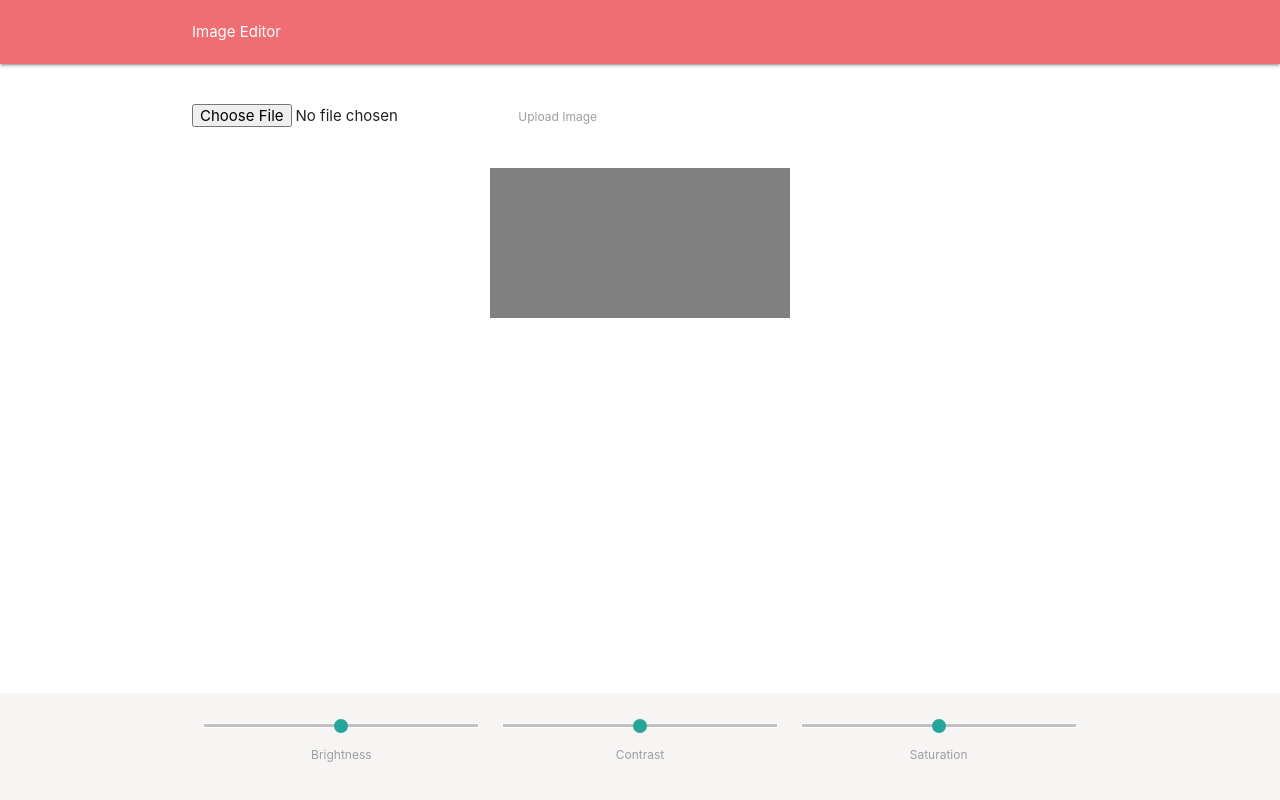
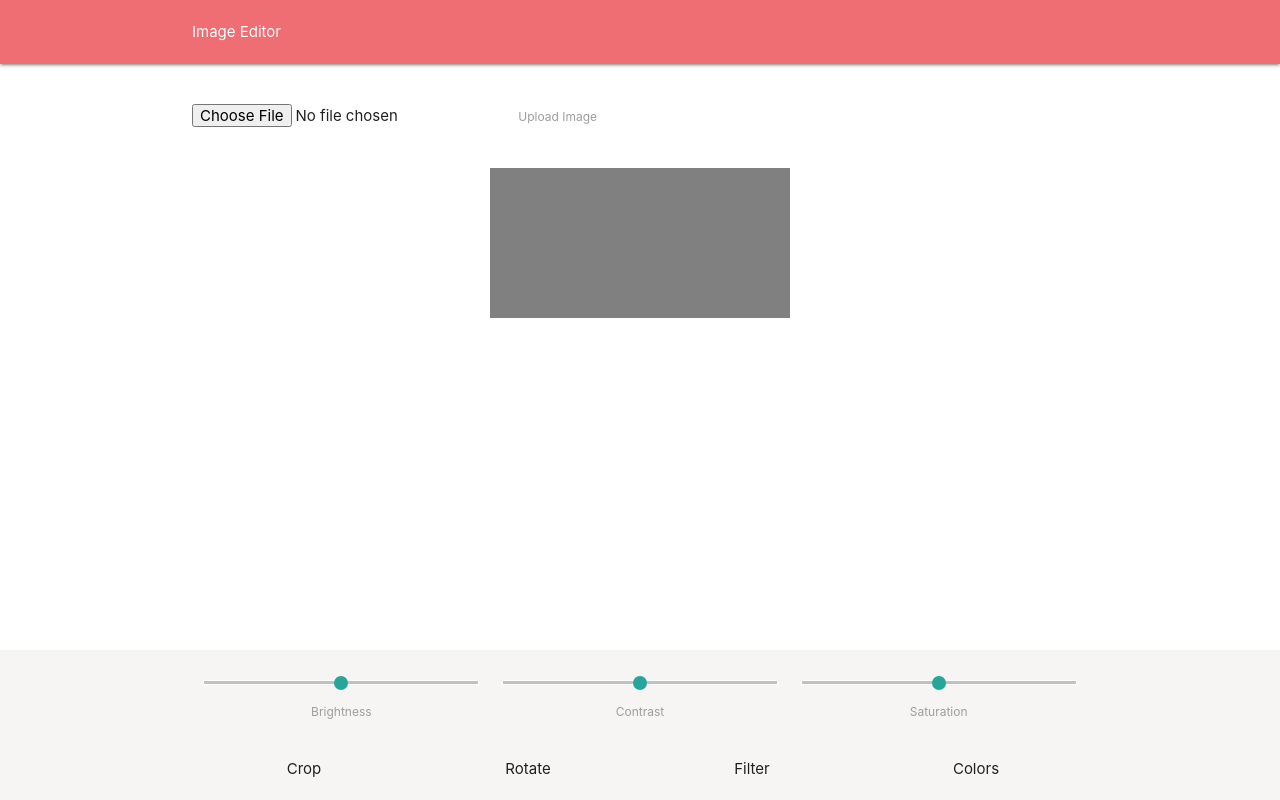
Before and after one commit to gsinghkular/ImageEditor, a plain HTML site: page index.html in a window 1280 px wide. Drawn offline with nearby package versions, Linux system fonts and the light colour scheme.

Commit message:
Added bottom menu

```diff
--- a/index.html
+++ b/index.html
@@ -49,6 +49,12 @@
                     </p>
                 </div>
             </div>
+            <div class="row">
+                <div class="col s3">Crop</div>
+                <div class="col s3">Rotate</div>
+                <div class="col s3">Filter</div>
+                <div class="col s3">Colors</div>
+            </div>
         </div>
     </div>
 
```
